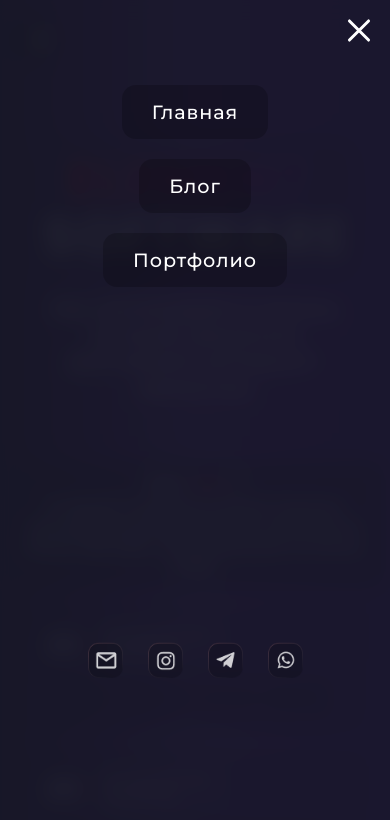
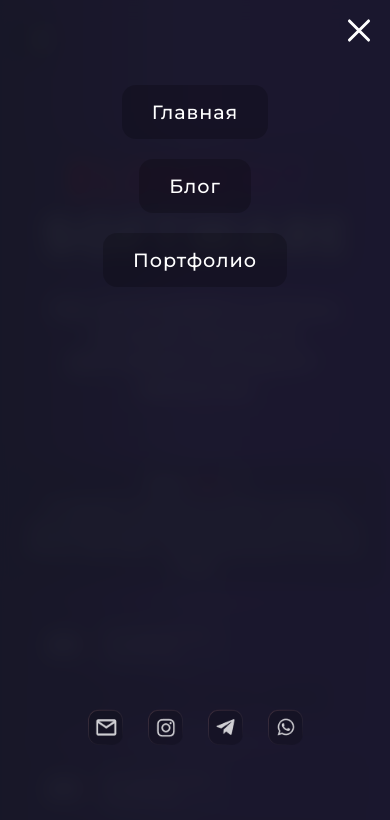
Before and after one commit to dastonrajapboyev/glassmorphism, a plain HTML site: page index.html in a window 390 px wide. Both pictures are taken after a click on the button "Toggle menu". Shown: the top 820 px of the page. Drawn offline with Linux system fonts and the light colour scheme.

Commit message:
birinchi page ishlab chiqildi responsive holatda

```diff
--- a/styles/header.css
+++ b/styles/header.css
@@ -163,8 +163,8 @@ li {
 
   .header__nav .header__icons {
     gap: 25px;
-    margin-top: 300px;
-    padding-bottom: 40px;
+    margin-top: auto;
+    padding-bottom: 60px;
   }
 
   .header__nav .header__icon {
```
